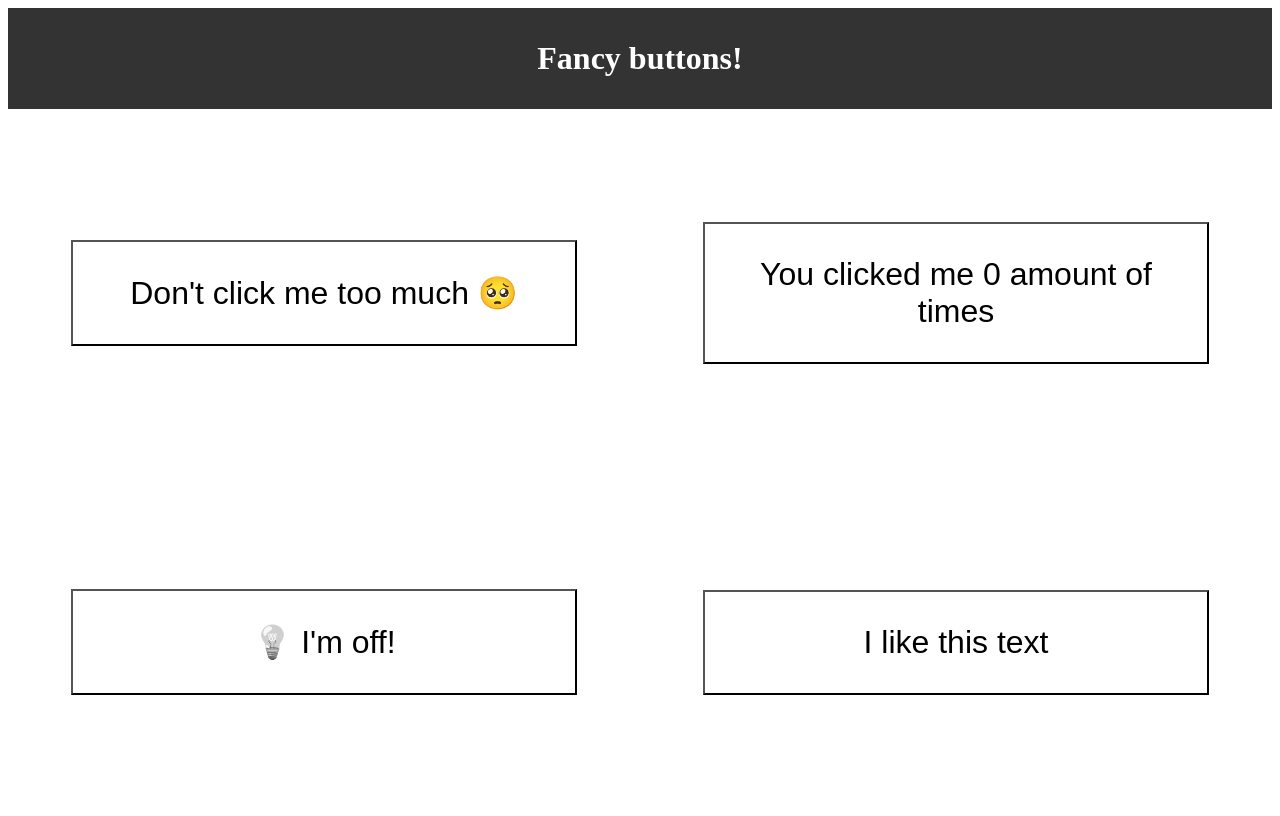
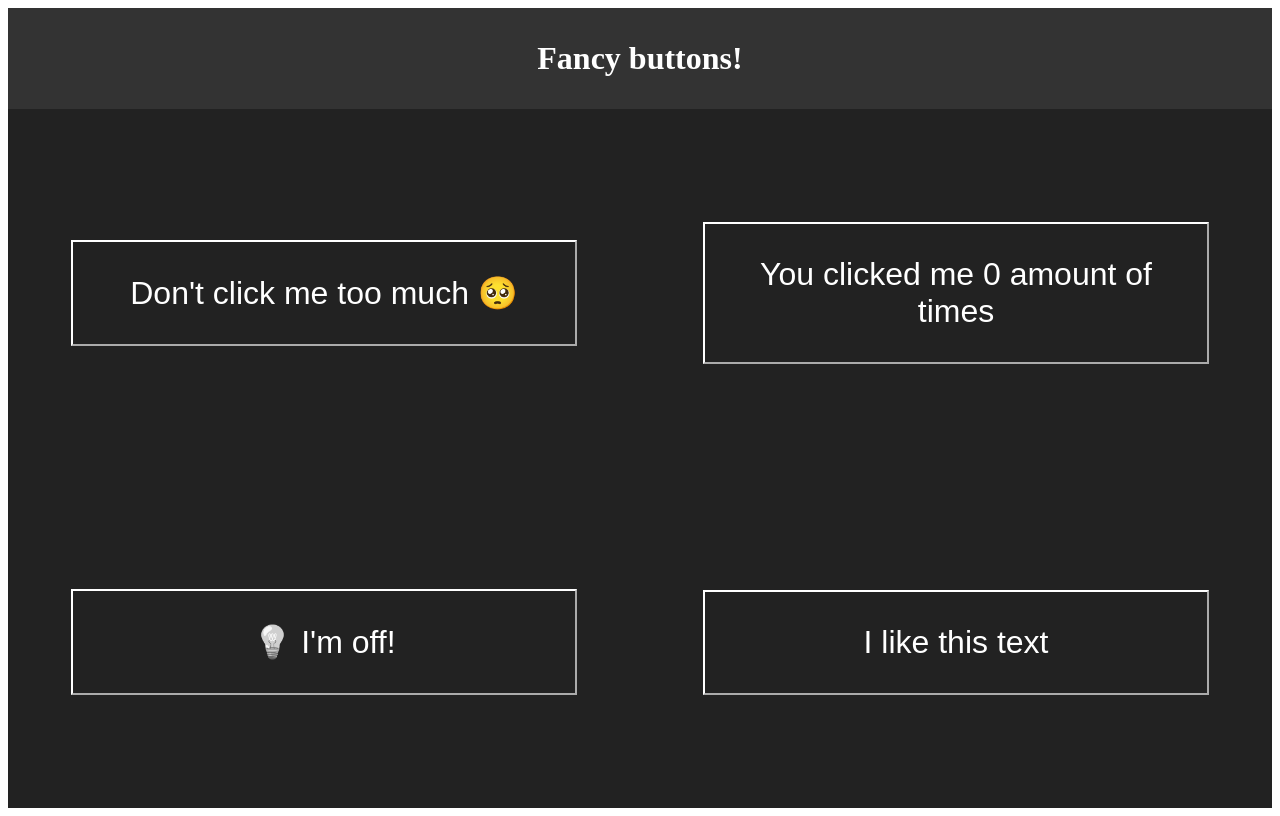
Before and after one commit to dikshantkunwar/fancy-buttons, a React (Create React App) app: page / in a window 1280 px wide. Built offline with nearby package versions, Linux system fonts and the light colour scheme.

Commit message:
added initial states and state handlers in all components, made the light switch state management to be handled in app js which would toggle dark mode

```diff
--- a/src/App.css
+++ b/src/App.css
@@ -3,6 +3,13 @@
   flex-direction: column;
   height: 100vh;
   transition: all 300ms linear;
+}
+
+.App.dark,
+.App.dark button {
+  background: #222;
+  border-color: white;
+  color: white;
 }
 
 .App > h1 {
--- a/src/App.js
+++ b/src/App.js
@@ -1,4 +1,5 @@
-import logo from './logo.svg';
+import { useState } from "react";
+
 import './App.css';
 import AngryButton from './components/AngryButton';
 import CounterButton from './components/CounterButton';
@@ -6,13 +7,17 @@ import LightSwitchButton from './components/LightSwitchButton';
 import TextRepeaterButton from './components/TextRepeaterButton';
 
 function App() {
+  const [light, setLight] = useState('off');
+  const darkMode = (light === 'off') ? 'dark' : '';
+  const switchLight = () => setLight(light === "on" ? "off" : "on");
+
   return (
-    <div className="App">
+    <div className={`App ${darkMode}`}>
       <h1>Fancy buttons!</h1>
       <section>
         <AngryButton />
         <CounterButton />
-        <LightSwitchButton />
+        <LightSwitchButton light={light} switchLight={switchLight} />
         <TextRepeaterButton />
       </section>
     </div>
--- a/src/components/AngryButton.js
+++ b/src/components/AngryButton.js
@@ -13,7 +13,7 @@ const AngryButton = () => {
   return (
     <button style={{ backgroundColor: `rgba(255,0,0,${anger})` }} onClick={handleClick} className="AngryButton">
       { anger < 1 &&  <span>Don't click me too much 🥺</span> }
-      { anger > 1 && <span>Rawr!</span> }
+      { anger > 1 && <span>🤬 🤬 🤬 🤬 !!!RAWRRRR!!! 🤬 🤬 🤬 🤬 🤬</span> }
     </button>
   )
 }
--- a/src/components/CounterButton.js
+++ b/src/components/CounterButton.js
@@ -3,7 +3,7 @@ import { useState } from "react";
 const CounterButton = () => {
   const [clickAmount, setClickAmount] = useState(0);
 
-  const handleClick = () => { setClickAmount(clickAmount++)}
+  const handleClick = () => { setClickAmount(clickAmount + 1)}
   return (
     <button onClick={handleClick} className="CounterButton">
       You clicked me {clickAmount} amount of times
--- a/src/components/LightSwitchButton.js
+++ b/src/components/LightSwitchButton.js
@@ -1,10 +1,13 @@
-import { useState } from "react";
+// import { useState } from "react";
 
-const LightSwitchButton = () => {
-  const [light, setLight] = useState('off');
-  const handleClick = () => setLight(light === "on" ? "off" : "on");
+const LightSwitchButton = (props) => {
+  // const [light, setLight] = useState('off');
+
+  const {light, switchLight} = props;
+  const handleClick = () => switchLight();
+
   return (
-    <button onClick={handleClick} className="LightSwitchButton">
+    <button onClick={ handleClick } className="LightSwitchButton">
       {light === "on" && <span><i>💡</i> I'm on!</span>}
       {light === "off" && <span className="off"><i>💡</i> I'm off!</span>}
     </button>
--- a/src/components/TextRepeaterButton.js
+++ b/src/components/TextRepeaterButton.js
@@ -8,7 +8,7 @@ const TextRepeaterButton = () => {
   }
 
   const handleClick = () => {
-    setRepetitions(repetitions + 1);
+    setReps(reps + 1);
   }
 
   return (
```
